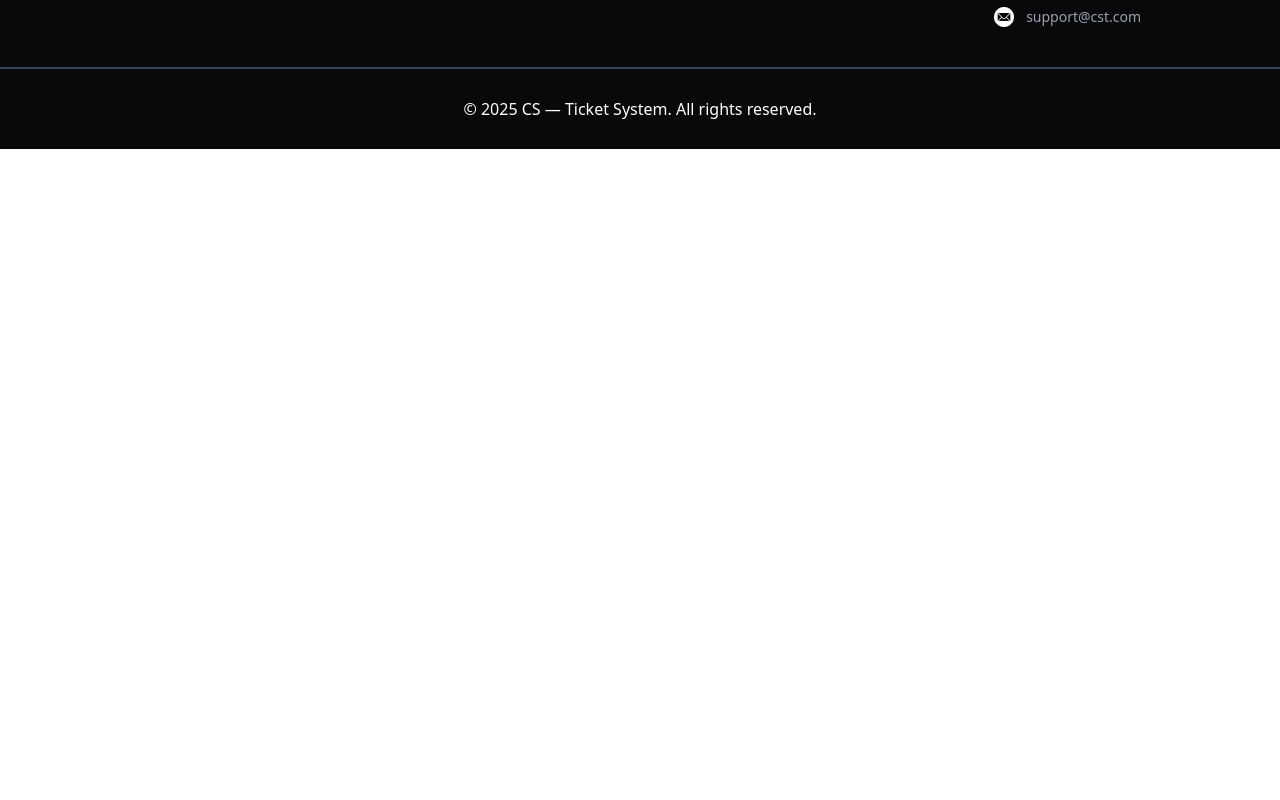
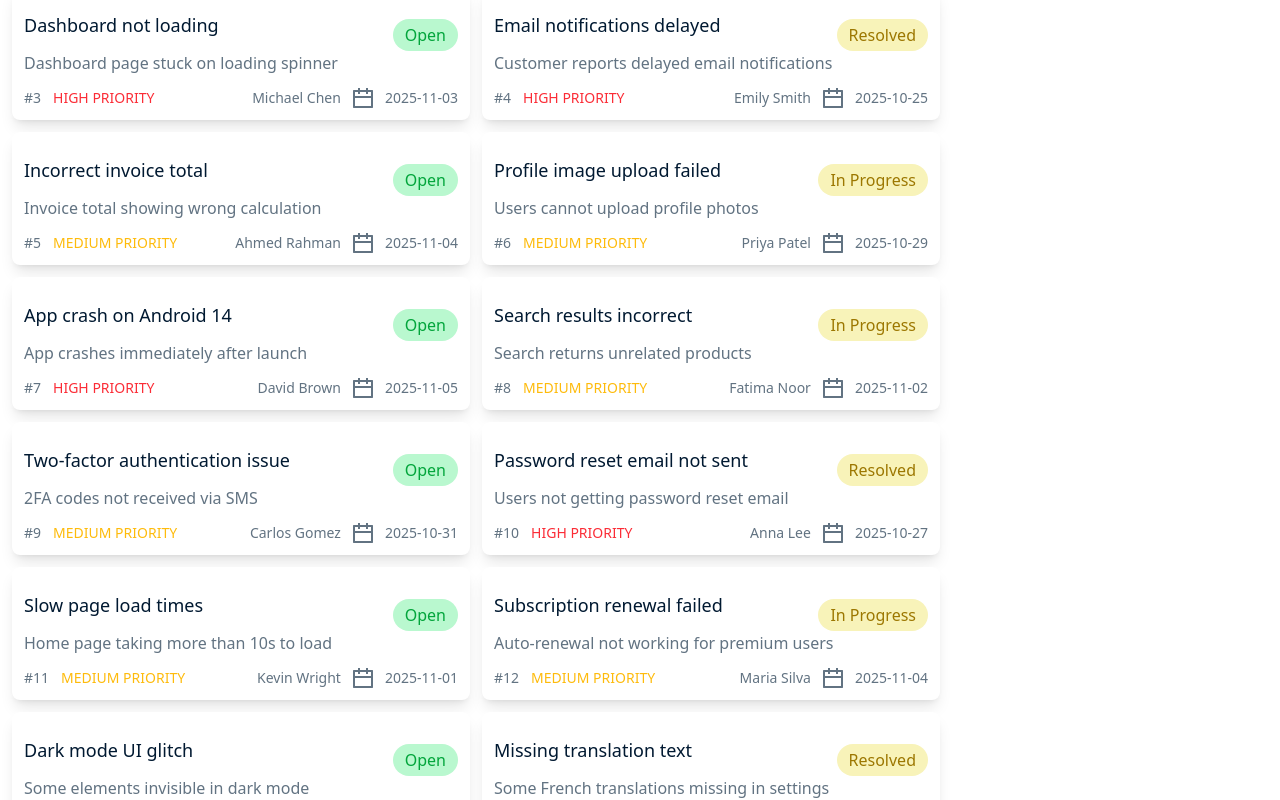
Before and after one commit to rayhan309/Customer-Support-zone, a React (Vite) app: page / in a window 1280 px wide. Shown: the part 661-1461 px from the top of the page. Before the commit the page ends 810 px from the top, so only its background shows below. Built offline with nearby package versions, Linux system fonts and the light colour scheme.

Commit message:
server data fecthing

```diff
--- /dev/null
+++ b/public/data.json
@@ -0,0 +1,137 @@
+[
+  {
+    "id": 1,
+    "title": "Login issue",
+    "description": "User unable to log into the system with correct credentials",
+    "customer": "John Doe",
+    "priority": "HIGH PRIORITY",
+    "status": "Open",
+    "createdAt": "2025-11-01"
+  },
+  {
+    "id": 2,
+    "title": "Payment gateway error",
+    "description": "Payment fails when using Visa card",
+    "customer": "Sarah Khan",
+    "priority": "MEDIUM PRIORITY",
+    "status": "In Progress",
+    "createdAt": "2025-10-30"
+  },
+  {
+    "id": 3,
+    "title": "Dashboard not loading",
+    "description": "Dashboard page stuck on loading spinner",
+    "customer": "Michael Chen",
+    "priority": "HIGH PRIORITY",
+    "status": "Open",
+    "createdAt": "2025-11-03"
+  },
+  {
+    "id": 4,
+    "title": "Email notifications delayed",
+    "description": "Customer reports delayed email notifications",
+    "customer": "Emily Smith",
+    "priority": "HIGH PRIORITY",
+    "status": "Resolved",
+    "createdAt": "2025-10-25"
+  },
+  {
+    "id": 5,
+    "title": "Incorrect invoice total",
+    "description": "Invoice total showing wrong calculation",
+    "customer": "Ahmed Rahman",
+    "priority": "MEDIUM PRIORITY",
+    "status": "Open",
+    "createdAt": "2025-11-04"
+  },
+  {
+    "id": 6,
+    "title": "Profile image upload failed",
+    "description": "Users cannot upload profile photos",
+    "customer": "Priya Patel",
+    "priority": "MEDIUM PRIORITY",
+    "status": "In Progress",
+    "createdAt": "2025-10-29"
+  },
+  {
+    "id": 7,
+    "title": "App crash on Android 14",
+    "description": "App crashes immediately after launch",
+    "customer": "David Brown",
+    "priority": "HIGH PRIORITY",
+    "status": "Open",
+    "createdAt": "2025-11-05"
+  },
+  {
+    "id": 8,
+    "title": "Search results incorrect",
+    "description": "Search returns unrelated products",
+    "customer": "Fatima Noor",
+    "priority": "MEDIUM PRIORITY",
+    "status": "In Progress",
+    "createdAt": "2025-11-02"
+  },
+  {
+    "id": 9,
+    "title": "Two-factor authentication issue",
+    "description": "2FA codes not received via SMS",
+    "customer": "Carlos Gomez",
+    "priority": "MEDIUM PRIORITY",
+    "status": "Open",
+    "createdAt": "2025-10-31"
+  },
+  {
+    "id": 10,
+    "title": "Password reset email not sent",
+    "description": "Users not getting password reset email",
+    "customer": "Anna Lee",
+    "priority": "HIGH PRIORITY",
+    "status": "Resolved",
+    "createdAt": "2025-10-27"
+  },
+  {
+    "id": 11,
+    "title": "Slow page load times",
+    "description": "Home page taking more than 10s to load",
+    "customer": "Kevin Wright",
+    "priority": "MEDIUM PRIORITY",
+    "status": "Open",
+    "createdAt": "2025-11-01"
+  },
+  {
+    "id": 12,
+    "title": "Subscription renewal failed",
+    "description": "Auto-renewal not working for premium users",
+    "customer": "Maria Silva",
+    "priority": "MEDIUM PRIORITY",
+    "status": "In Progress",
+    "createdAt": "2025-11-04"
+  },
+  {
+    "id": 13,
+    "title": "Dark mode UI glitch",
+    "description": "Some elements invisible in dark mode",
+    "customer": "Lily Zhang",
+    "priority": "HIGH PRIORITY",
+    "status": "Open",
+    "createdAt": "2025-10-28"
+  },
+  {
+    "id": 14,
+    "title": "Missing translation text",
+    "description": "Some French translations missing in settings",
+    "customer": "Paul Dupont",
+    "priority": "HIGH PRIORITY",
+    "status": "Resolved",
+    "createdAt": "2025-10-20"
+  },
+  {
+    "id": 15,
+    "title": "API timeout error",
+    "description": "API request times out after 30s for large data",
+    "customer": "Jason Kim",
+    "priority": "MEDIUM PRIORITY",
+    "status": "In Progress",
+    "createdAt": "2025-11-03"
+  }
+]
--- a/src/App.jsx
+++ b/src/App.jsx
@@ -1,22 +1,31 @@
 import './App.css'
-import Banner from './components/banner/Banner';
-import Navber from './components/navber/Navber';
+ import Navber from './components/navber/Navber';
 import Footer from './components/footer/Footer'
+import Issus from './components/issus_manegments/Issus';
+import { Suspense } from 'react';
+import Loading from './components/loading/Loading';
+
+const fetchPromiss = async () => {
+  const res = await fetch('/data.json')
+  return res.json();
+}
 
 function App() {
 
+  const promissData = fetchPromiss()
+
   return (
     <>
-   {/* navber */}
-   <Navber></Navber>
+      {/* navber */}
+      <Navber></Navber>
 
-   {/* banner */}
-   <Banner></Banner>
+      {/* issusmanegments */}
+      <Suspense fallback={<Loading> </Loading>}>
+        <Issus promissData={promissData}></Issus>
+      </Suspense>
 
-
-
-   {/* footer */}
-    <Footer></Footer>
+      {/* footer */}
+      <Footer></Footer>
     </>
   )
 }
--- /dev/null
+++ b/src/components/issus_manegments/Issus.jsx
@@ -0,0 +1,28 @@
+import { use } from 'react';
+import Banner from '../banner/Banner'
+import IssuCard from './card/IssuCard';
+import AsideCard from './asideCard/AsideCard';
+
+const Issus = ({ promissData }) => {
+
+    const issus = use(promissData)
+
+    return (
+        <>
+            {/* banner */}
+            <Banner></Banner>
+            <div className='max-w-[1450px] mx-auto mt-20 grid grid-cols-12 gap-8'>
+
+                <div className='borde-2 border-amber-800 p-3 min-h-14 col-span-9'>
+                    <IssuCard issus={issus}></IssuCard>
+                </div>
+                <div className='col-span-3'>
+                    <AsideCard></AsideCard>
+                </div>
+
+            </div>
+        </>
+    );
+};
+
+export default Issus;
--- /dev/null
+++ b/src/components/issus_manegments/asideCard/AsideCard.jsx
@@ -0,0 +1,9 @@
+const AsideCard = () => {
+    return (
+        <div className='borde-2 border-yellow-100 bg-yellow-500 text-white'>
+            <h2>hello world</h2>
+        </div>
+    );
+};
+
+export default AsideCard;
--- /dev/null
+++ b/src/components/issus_manegments/card/Card.jsx
@@ -0,0 +1,30 @@
+import calender from '../../../assets/calender.png'
+
+const Card = ({ issu }) => {
+console.log(issu);
+
+    const { customer: name, description, priority, status, title: userIssu, id, createdAt } = issu;
+
+    return (
+            <div className='bg-white p-3 rounded-lg shadow-lg'>
+                <div className='flex justify-between items-center'>
+                    <h2 className='text-lg font-medium text-[#001931]'>{userIssu}</h2>
+                    <h5 className={`text-[16px] font-medium px-3 rounded-2xl py-1 mt-5 ${status == "Open" ? 'bg-[#B9F8CF] text-[#02A53B]' : 'bg-[#F8F3B9] text-[#9C7700]'}`}>{status}</h5>
+                </div>
+                <h3 className='text-[16px] font-normal text-[#627382]'>{description}</h3>
+                <div className='flex justify-between items-center mt-3'>
+                    <div className='flex items-center gap-3'>
+                        <p className='text-[14px] font-medium text-[#627382]'>#{id}</p>
+                        <p className={`text-[14px] font-medium ${priority == "HIGH PRIORITY" ? 'text-red-500' : 'text-[#FEBB0C]'}`}>{priority}</p>
+                    </div>
+                    <div className='flex items-center gap-3'>
+                        <p className='text-[14px] font-normal text-[#627382]'>{name}</p>
+                        <img src={calender} alt="Clender" />
+                        <p className='text-[14px] font-normal text-[#627382]'>{createdAt}</p>
+                    </div>
+                </div>
+            </div>
+    );
+};
+
+export default Card;
--- /dev/null
+++ b/src/components/issus_manegments/card/IssuCard.jsx
@@ -0,0 +1,16 @@
+import Card from "./Card";
+
+const IssuCard = ({ issus }) => {
+
+    return (
+        <>
+            <div className="grid grid-cols-2 gap-3">
+                {
+                    issus.map(issu => <Card key={issu.id} issu={issu}></Card>)
+                }
+            </div>
+        </>
+    );
+};
+
+export default IssuCard;
--- /dev/null
+++ b/src/components/loading/Loading.jsx
@@ -0,0 +1,11 @@
+import React from 'react';
+
+const Loading = () => {
+    return (
+        <div className="flex items-center justify-center min-h-screen bg-white">
+            <div className="w-12 h-12 border-4 border-purple-400 border-t-transparent rounded-full animate-spin"></div>
+        </div>
+    );
+};
+
+export default Loading;
--- a/src/components/navber/Navber.jsx
+++ b/src/components/navber/Navber.jsx
@@ -1,6 +1,6 @@
 const Navber = () => {
     return (
-        <nav className='shadow-md mb-4 border-b-2 border-purple-200'>
+        <nav className='shadow mb-4 border-b border-purple-100'>
             <div className="max-w-[1450px] mx-auto flex justify-between items-center p-4">
                 <div>
                     <h2 className='md:text-2xl text-xl font-bold'>CS — Ticket System</h2>
```
Also changed, not shown: src/assets/calender.png (added).
